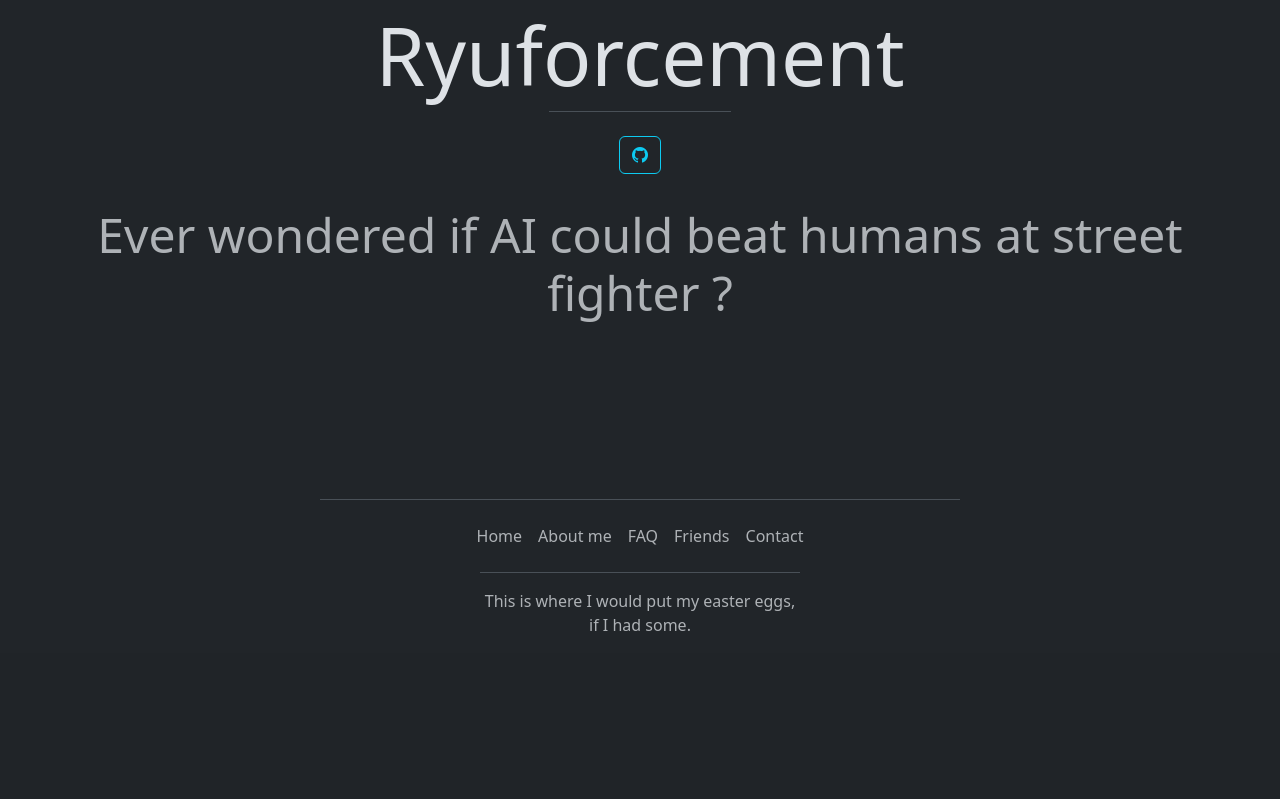
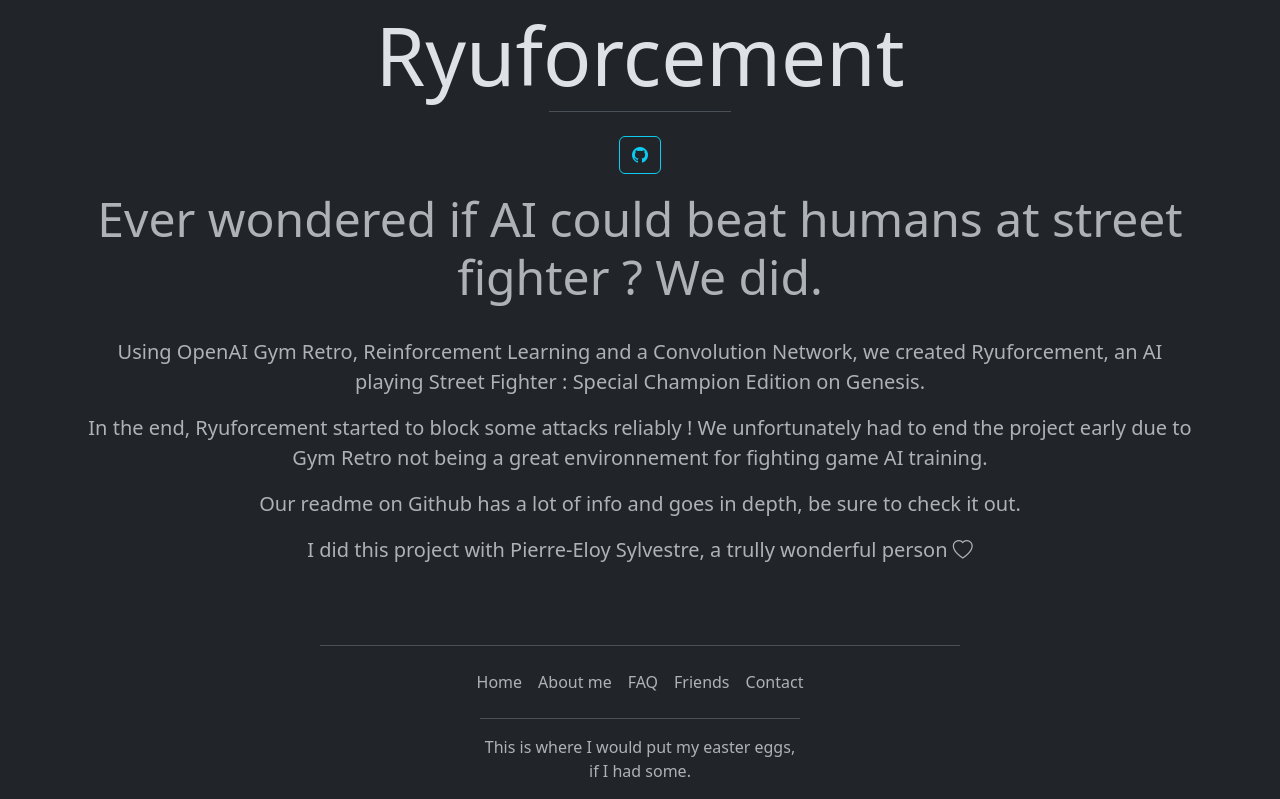
Before and after one commit to BlessedSleepSeeker/blessedsleepseeker.com, a Django app: template cgonline/dev/templates/dev/projects/ryuforcement.html in a window 1280 px wide. Shown: the part 147-946 px from the top of the page. Before the commit the page ends 778 px from the top, so only its background shows below. Run offline with Django 4.2, Linux system fonts and the light colour scheme; the template is opened without the code that fills it, so the values that code supplies are empty.

Commit message:
basic page for ryuforcement ggj2023 and meleecraft

```diff
--- a/cgonline/dev/templates/dev/projects/ryuforcement.html
+++ b/cgonline/dev/templates/dev/projects/ryuforcement.html
@@ -19,9 +19,26 @@
         </div>
     </main>
 </div>
-<div class="container py-3">
+
+<div class="container pb-3">
     <p class="text-justify display-5 text-muted text-center">
-        {% translate "Ever wondered if AI could beat humans at street fighter ?" %}
+        {% translate "Ever wondered if AI could beat humans at street fighter ? We did." %}
     </p>
 </div>
+<div class="container pb-3">
+    <p class="text-justify text-muted text-center fs-5">
+        {% translate "Using OpenAI Gym Retro, Reinforcement Learning and a Convolution Network, we created Ryuforcement, an AI playing Street Fighter : Special Champion Edition on Genesis." %}
+    </p>
+    <p class="text-justify text-muted text-center fs-5">
+        {% translate "In the end, Ryuforcement started to block some attacks reliably ! We unfortunately had to end the project early due to Gym Retro not being a great environnement for fighting game AI training." %}
+    </p>
+    <p class="text-justify text-muted text-center fs-5">
+        {% translate "Our readme on Github has a lot of info and goes in depth, be sure to check it out." %}
+    </p>
+    <p class="text-justify text-muted text-center fs-5">
+        {% translate "I did this project with Pierre-Eloy Sylvestre, a trully wonderful person " %} <i class="bi bi-heart"></i>
+    </p>
+</div>
+
+
 {% endblock content %}
```
Also changed, not shown: cgonline/dev/templates/dev/projects/ggjaj2023.html (renamed from cgonline/dev/templates/dev/projects/globalgamejaj.html, +12 -1 lines), cgonline/dev/templates/dev/projects/meleecraft.html (+14 -2 lines).
